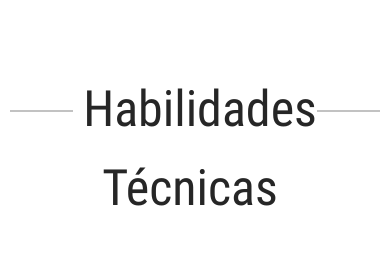
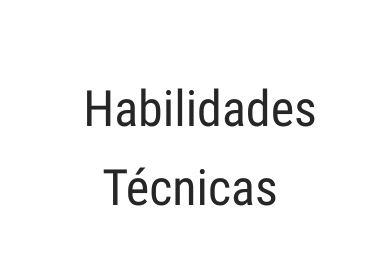
Before and after one commit to Giovanni001/my-portifolio, a React (Create React App) app in the folder front/: page / in a window 390 px wide. Shown: the part 2572-2833 px from the top of the page. Built offline with nearby package versions, Linux system fonts and the light colour scheme; what @react-pdf/renderer would draw is missing.

Commit message:
technologies

```diff
--- a/front/src/modules/home/technologies/index.module.css
+++ b/front/src/modules/home/technologies/index.module.css
@@ -54,4 +54,8 @@ h2 span {
     justify-content: center;
     margin: 60px 0 10px 0;
   }
+
+  h2:before {
+    border-top: none;
+  }
 }
```
